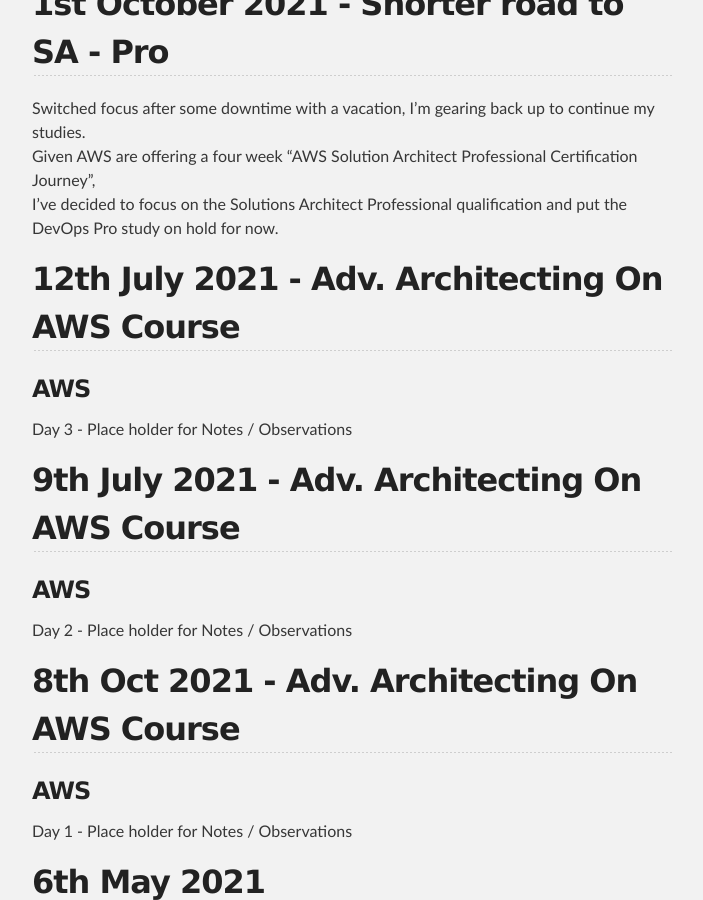
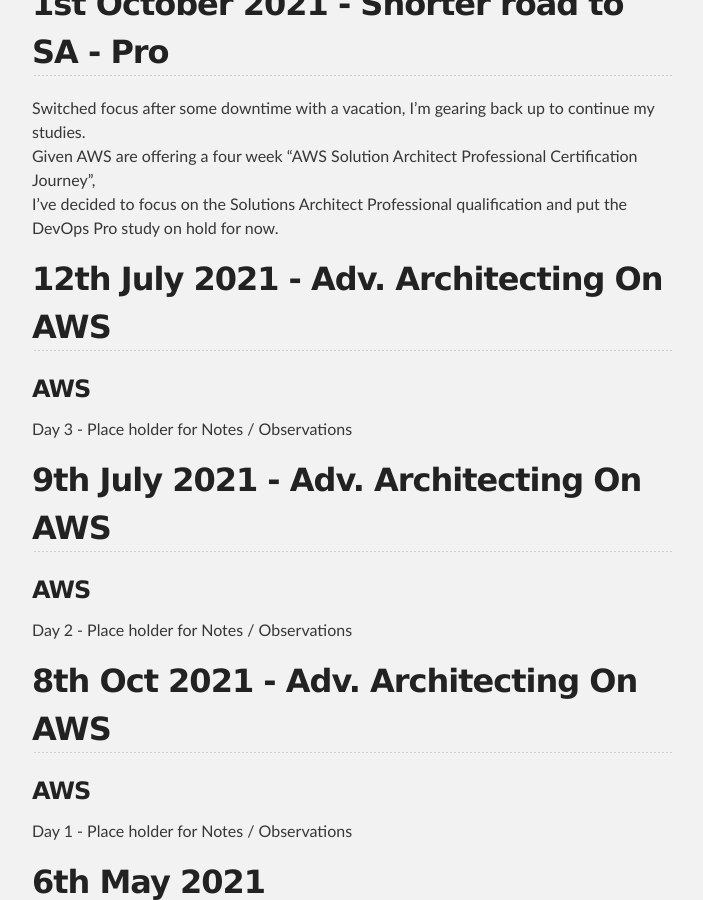
Before and after one commit to adamp-github/adamp-github.github.io, a Jekyll site: the page built from index.md, in a window 1280 px wide and 900 px high, scrolled down 4051 px. Shown: the whole window, without its empty margins (288-991 px from the left). Built offline with Jekyll 4.4.1, drawn with Linux system fonts in a browser that asks for light colours; our own code applies the rules of GitHub Pages for plain Markdown files.

Commit message:
Updated cropped titles

```diff
--- a/index.md
+++ b/index.md
@@ -77,15 +77,15 @@
 I've decided to focus on the Solutions Architect Professional qualification and put the DevOps
 Pro study on hold for now.
 
-## 12th July 2021 - Adv. Architecting On AWS Course
+## 12th July 2021 - Adv. Architecting On AWS
 ### AWS
 Day 3 - Place holder for Notes / Observations
 
-## 9th July 2021 - Adv. Architecting On AWS Course
+## 9th July 2021 - Adv. Architecting On AWS
 ### AWS
 Day 2 - Place holder for Notes / Observations
 
-## 8th Oct 2021 - Adv. Architecting On AWS Course
+## 8th Oct 2021 - Adv. Architecting On AWS
 ### AWS
 Day 1 - Place holder for Notes / Observations
 
```
